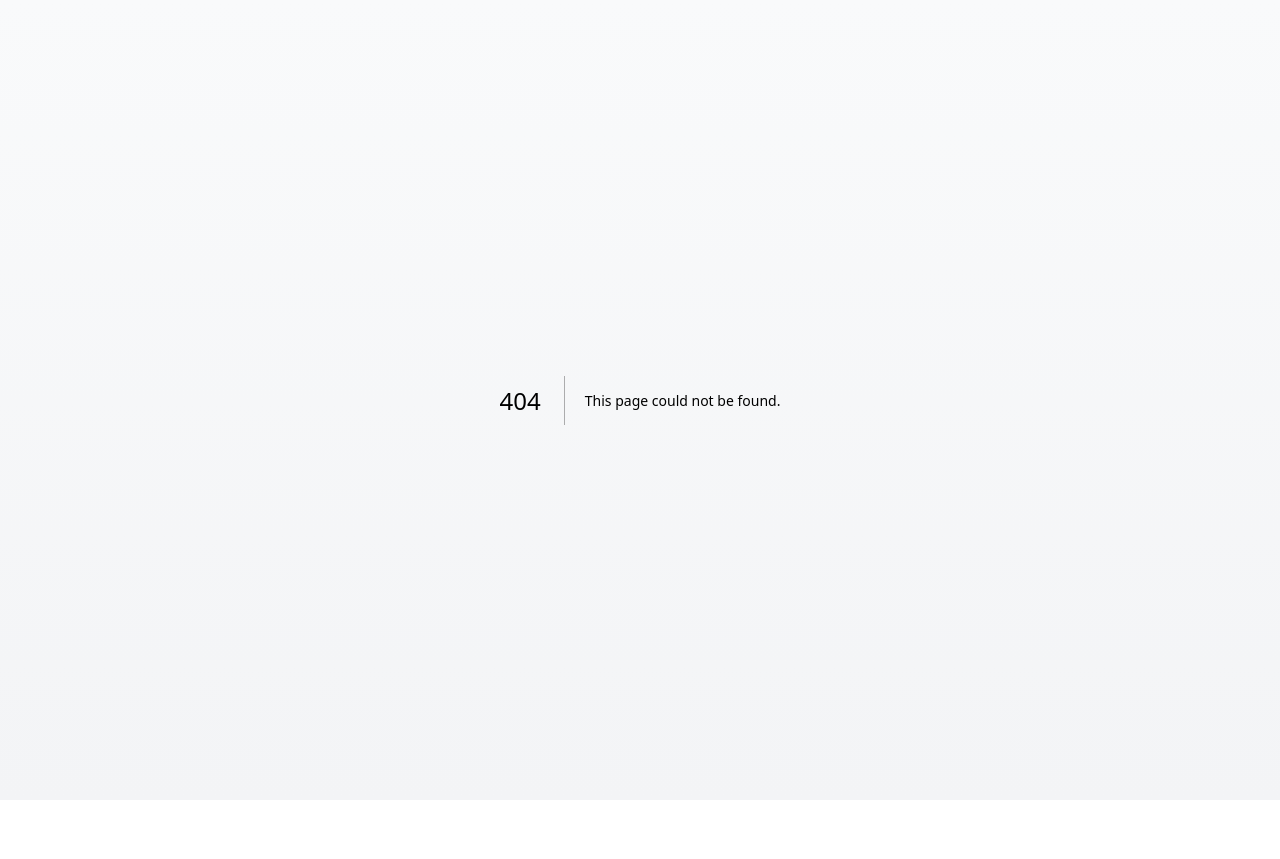
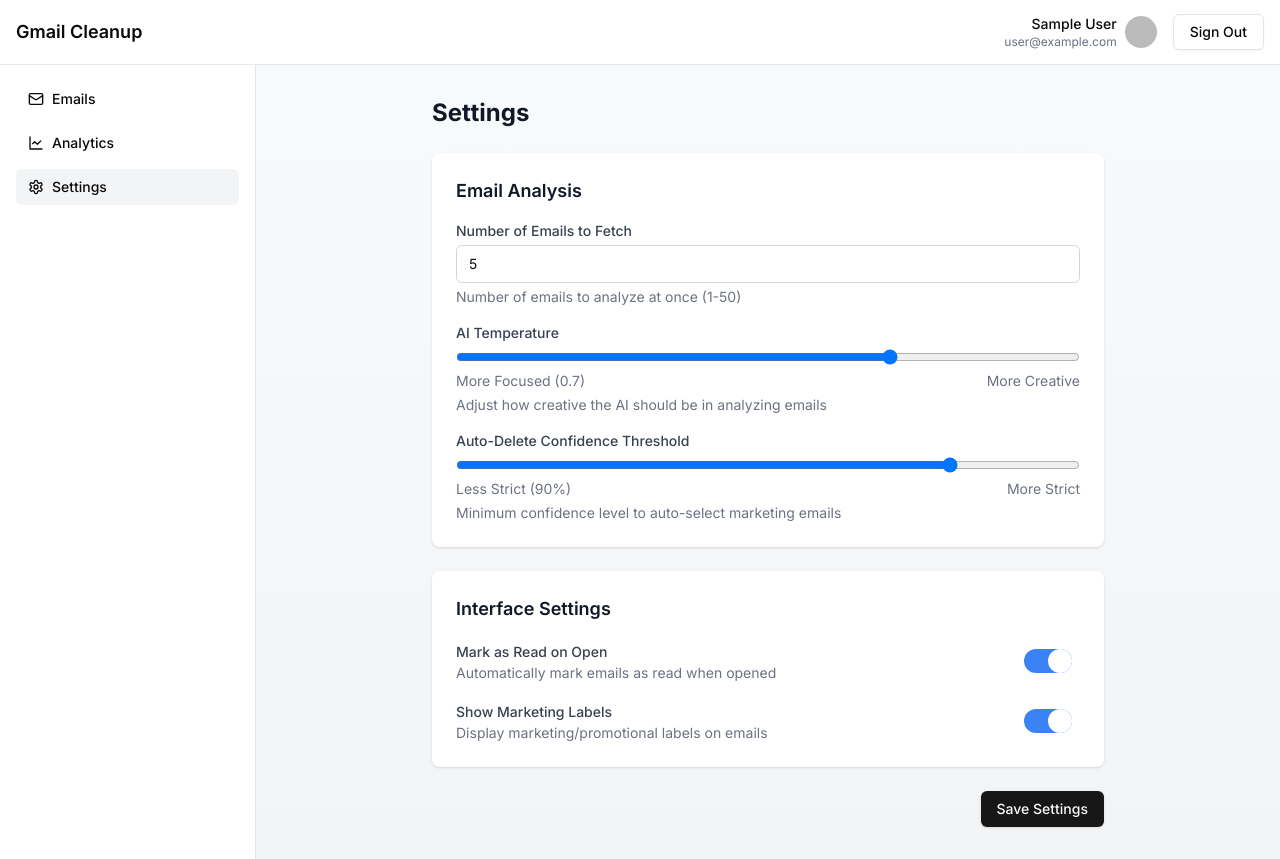
Before and after one commit to mdzyaan/ai-gmail-cleaner, a Next.js app: page /settings in a window 1280 px wide. Before the commit this address had no page. Before the commit the page ends 800 px from the top, so only its background shows below. Built offline with nearby package versions, Linux system fonts and the light colour scheme; no server answers; sample sign-in values are in the browser's storage.

Commit message:
updated routes

```diff
--- a/src/app/login/page.tsx
+++ b/src/app/login/page.tsx
@@ -11,7 +11,7 @@ export default function Login() {
 
   useEffect(() => {
     if (session) {
-      router.push('/dashboard');
+      router.push('/emails');
     }
   }, [session, router]);
 
@@ -27,7 +27,7 @@ export default function Login() {
         <div className="mt-8 space-y-6">
           <Button
             className="w-full flex items-center justify-center gap-3 bg-white border border-gray-300 text-gray-700 hover:bg-gray-50"
-            onClick={() => signIn('google', { callbackUrl: '/dashboard' })}
+            onClick={() => signIn('google', { callbackUrl: '/emails' })}
           >
             <svg className="w-5 h-5" viewBox="0 0 24 24">
               <path
--- a/src/app/page.tsx
+++ b/src/app/page.tsx
@@ -21,9 +21,9 @@ export default function Home() {
           </p>
           <div className="mt-5 max-w-md mx-auto sm:flex sm:justify-center md:mt-8">
             {session ? (
-              <Link href="/dashboard">
+              <Link href="/emails">
                 <Button size="lg" className="w-full sm:w-auto">
-                  Go to Dashboard
+                  Go to Emails
                 </Button>
               </Link>
             ) : (
--- a/src/components/DashboardLayout.tsx
+++ b/src/components/DashboardLayout.tsx
@@ -8,8 +8,8 @@ interface DashboardLayoutProps {
 export function DashboardLayout({ children }: DashboardLayoutProps) {
   const sidebarItems = [
     {
-      title: "Dashboard",
-      href: "/dashboard",
+      title: "Emails",
+      href: "/emails",
       icon: (
         <svg
           xmlns="http://www.w3.org/2000/svg"
@@ -21,16 +21,14 @@ export function DashboardLayout({ children }: DashboardLayoutProps) {
           strokeLinejoin="round"
           className="h-4 w-4"
         >
-          <rect width="7" height="9" x="3" y="3" rx="1" />
-          <rect width="7" height="5" x="14" y="3" rx="1" />
-          <rect width="7" height="9" x="14" y="12" rx="1" />
-          <rect width="7" height="5" x="3" y="16" rx="1" />
+          <rect width="20" height="16" x="2" y="4" rx="2" />
+          <path d="m22 7-8.97 5.7a1.94 1.94 0 0 1-2.06 0L2 7" />
         </svg>
       ),
     },
     {
       title: "Analytics",
-      href: "/dashboard/analytics",
+      href: "/analytics",
       icon: (
         <svg
           xmlns="http://www.w3.org/2000/svg"
@@ -49,7 +47,7 @@ export function DashboardLayout({ children }: DashboardLayoutProps) {
     },
     {
       title: "Settings",
-      href: "/dashboard/settings",
+      href: "/settings",
       icon: (
         <svg
           xmlns="http://www.w3.org/2000/svg"
```
Also changed, not shown: src/app/emails/page.tsx (renamed from src/app/dashboard/page.tsx), src/app/settings/page.tsx (renamed from src/app/dashboard/settings/page.tsx).
